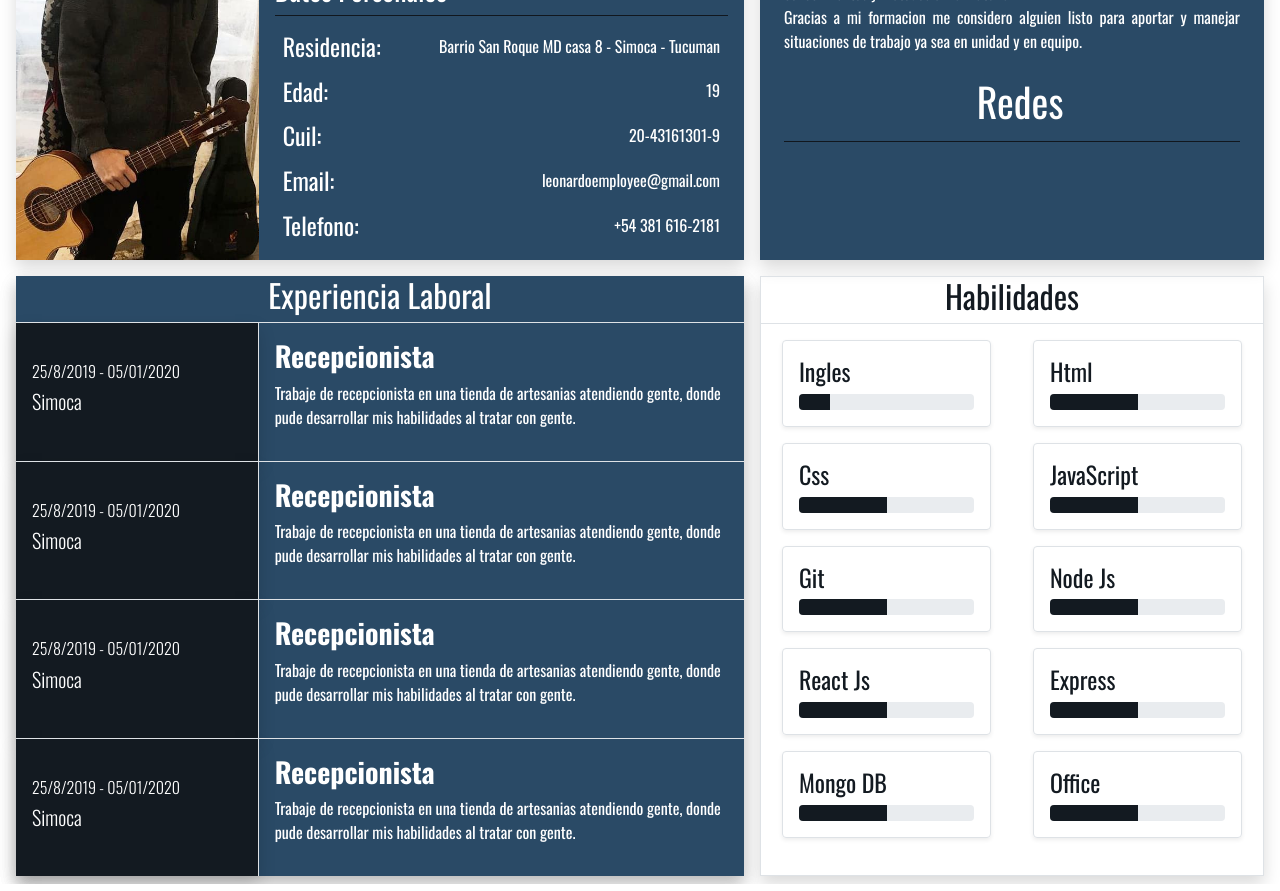
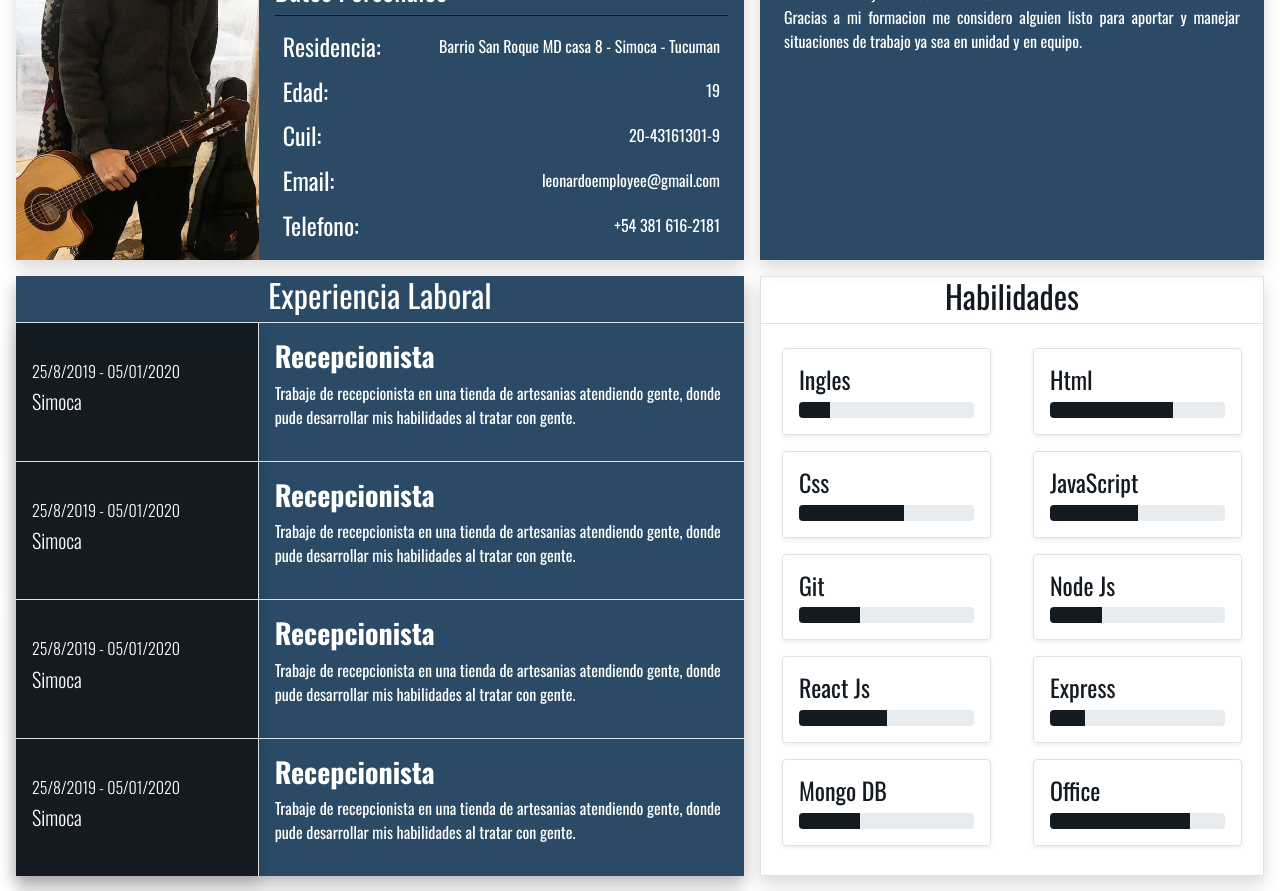
Before and after one commit to leo43161/leo43161.github.io, a React (Create React App) app: page / in a window 1280 px wide. Shown: the part 180-1071 px from the top of the page. Built offline with nearby package versions, Linux system fonts and the light colour scheme.

Commit message:
Se hizo un prototipo de habilidades

```diff
--- a/public/index.html
+++ b/public/index.html
@@ -24,7 +24,7 @@
       work correctly both with client-side routing and a non-root public URL.
       Learn how to configure a non-root public URL by running `npm run build`.
     -->
-    <title>React App</title>
+    <title>Leonardo Palavecino</title>
   </head>
   <body>
     <noscript>You need to enable JavaScript to run this app.</noscript>
--- a/src/App.js
+++ b/src/App.js
@@ -26,6 +26,14 @@ function App() {
           <Habilidades></Habilidades>
         </div>
       </section>
+      <section className="d-flex px-3 py-2">
+        <div className="col-7 p-0 shadow">
+          <Experiencia></Experiencia>
+        </div>
+        <div className="col-5 pl-3 pr-0">
+          <Habilidades></Habilidades>
+        </div>
+      </section>
     </div>
   );
 }
--- a/src/Components/Habilidades.js
+++ b/src/Components/Habilidades.js
@@ -7,17 +7,17 @@ const Habilidades = () => {
       <div className="w-100 border-bottom text-black">
         <h2 className="text-center">Habilidades</h2>
       </div>
-      <div className="w-100 d-flex mt-3 flex-wrap justify-content-around">
+      <div className="w-100 d-flex mt-4 flex-wrap justify-content-around">
         <Habilidad nombre="Ingles" porcentaje={18}></Habilidad>
-        <Habilidad nombre="Html" porcentaje={50}></Habilidad>
-        <Habilidad nombre="Css" porcentaje={50}></Habilidad>
+        <Habilidad nombre="Html" porcentaje={70}></Habilidad>
+        <Habilidad nombre="Css" porcentaje={60}></Habilidad>
         <Habilidad nombre="JavaScript" porcentaje={50}></Habilidad>
-        <Habilidad nombre="Git" porcentaje={50}></Habilidad>
-        <Habilidad nombre="Node Js" porcentaje={50}></Habilidad>
+        <Habilidad nombre="Git" porcentaje={35}></Habilidad>
+        <Habilidad nombre="Node Js" porcentaje={30}></Habilidad>
         <Habilidad nombre="React Js" porcentaje={50}></Habilidad>
-        <Habilidad nombre="Express" porcentaje={50}></Habilidad>
-        <Habilidad nombre="Mongo DB" porcentaje={50}></Habilidad>
-        <Habilidad nombre="Office" porcentaje={50}></Habilidad>
+        <Habilidad nombre="Express" porcentaje={20}></Habilidad>
+        <Habilidad nombre="Mongo DB" porcentaje={35}></Habilidad>
+        <Habilidad nombre="Office" porcentaje={80}></Habilidad>
       </div>
     </div>
   );
--- a/src/Components/SobreMi.js
+++ b/src/Components/SobreMi.js
@@ -7,30 +7,15 @@ const SobreMi = () => {
         <div className="w-100 py-2 pl-3 bg-blue text-white text-center">
           <h1 className="m-0">Sobre mi</h1>
         </div>
-        <div className="d-flex bg-blue text-white flex-column px-3">
+        <div className="d-flex bg-blue text-white flex-column px-3 h-100">
           <div>
             <hr className="my-2 bg-black" />
           </div>
           <div className="d-flex flex-column px-2 text-justify justify-content-start">
             <p>
             Hola soy Leonardo, como recien graduado y de terminar mis estudios como programador Full Stack, me gustaria ser parte de un equipo de trabajo, para poder seguir avanzando y desarrollando mis habilidades, aportando mis conocimientos y metodos en la materia. <br/>
-            Gracias a mi formacion me considero alguien listo para aportar y manejar situaciones de trabajo ya sea en unidad y en equipo.
+            Gracias a mi formacion me considero alguien listo para aportar y manejar situaciones de trabajo ya sea en unidad y en equipo. <br/> <br/>
             </p>
-          </div>
-        </div>
-        <div className="d-flex bg-blue text-white flex-column px-3 h-100">
-          <div className="d-flex flex-column px-2 text-justify justify-content-start">
-            <div className="w-100 py-2 pl-3 bg-blue text-white text-center">
-              <h1 className="m-0">Redes</h1>
-            </div>
-            <div>
-              <hr className="my-2 bg-black" />
-            </div>
-            <div>
-                <div className="col-6">
-
-                </div>
-            </div>
           </div>
         </div>
       </div>
```
Also changed, not shown: 1 other file (tests, documents, lock files or other folders).
